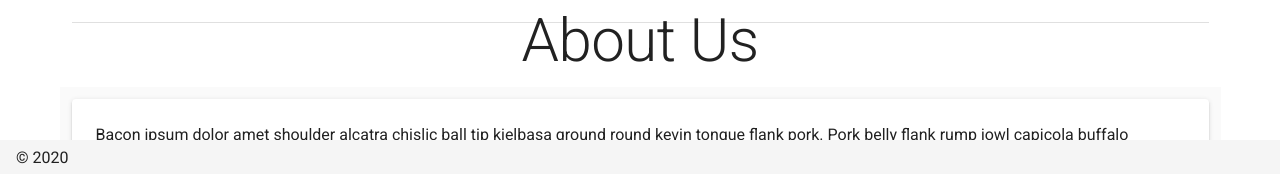
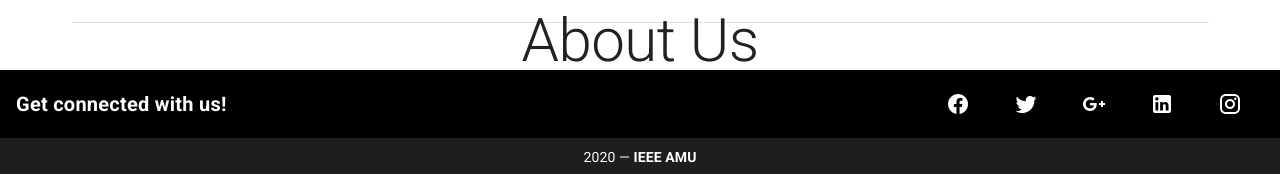
Before and after one commit to ieee-amu/ieee-amu, a Nuxt app: page / in a window 1280 px wide. Shown: the part 624-798 px from the top of the page. Built offline with nearby package versions, Linux system fonts and the light colour scheme.

Commit message:
Update footer content

```diff
--- a/layouts/default.vue
+++ b/layouts/default.vue
@@ -25,8 +25,22 @@
         <nuxt />
       </v-container>
     </v-content>
-    <v-footer :fixed="fixed" app>
-      <span>&copy; 2020</span>
+    <v-footer :fixed="fixed" app dark padless>
+      <v-card class="flex" flat tile>
+        <v-card-title class="black">
+          <strong class="subheading">Get connected with us!</strong>
+
+          <v-spacer></v-spacer>
+
+          <v-btn v-for="icon in icons" :key="icon" class="mx-4" dark icon>
+            <v-icon size="24px">{{ icon }} </v-icon>
+          </v-btn>
+        </v-card-title>
+
+        <v-card-text class="py-2 white--text text-center">
+          {{ new Date().getFullYear() }} — <strong>IEEE AMU</strong>
+        </v-card-text>
+      </v-card>
     </v-footer>
   </v-app>
 </template>
@@ -35,6 +49,13 @@
 export default {
   data() {
     return {
+      icons: [
+        'mdi-facebook',
+        'mdi-twitter',
+        'mdi-google-plus',
+        'mdi-linkedin',
+        'mdi-instagram'
+      ],
       title: 'IEEE AMU'
     }
   }
```
